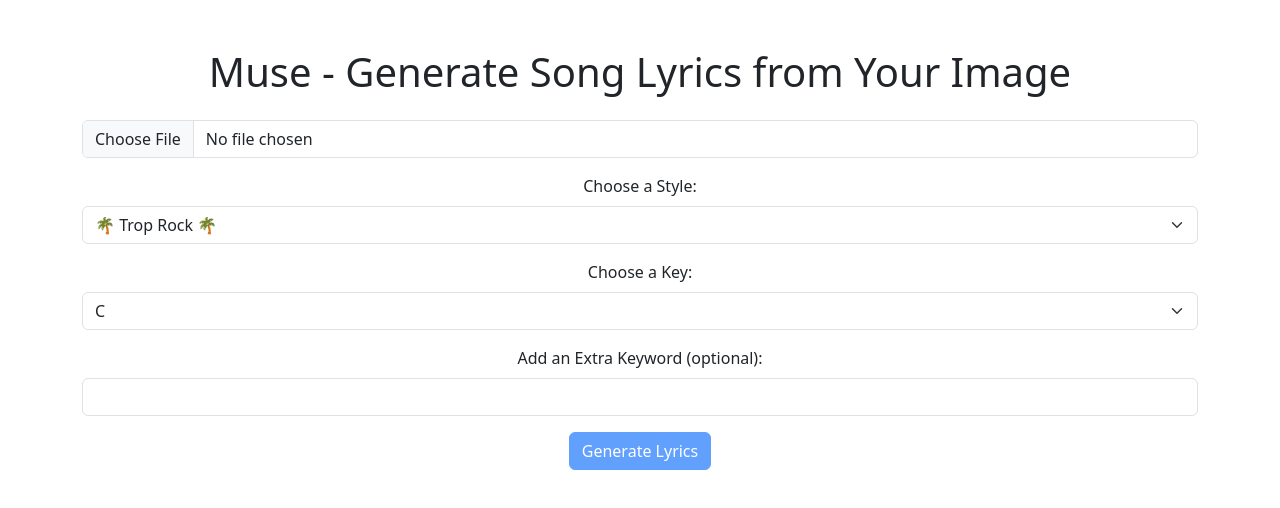
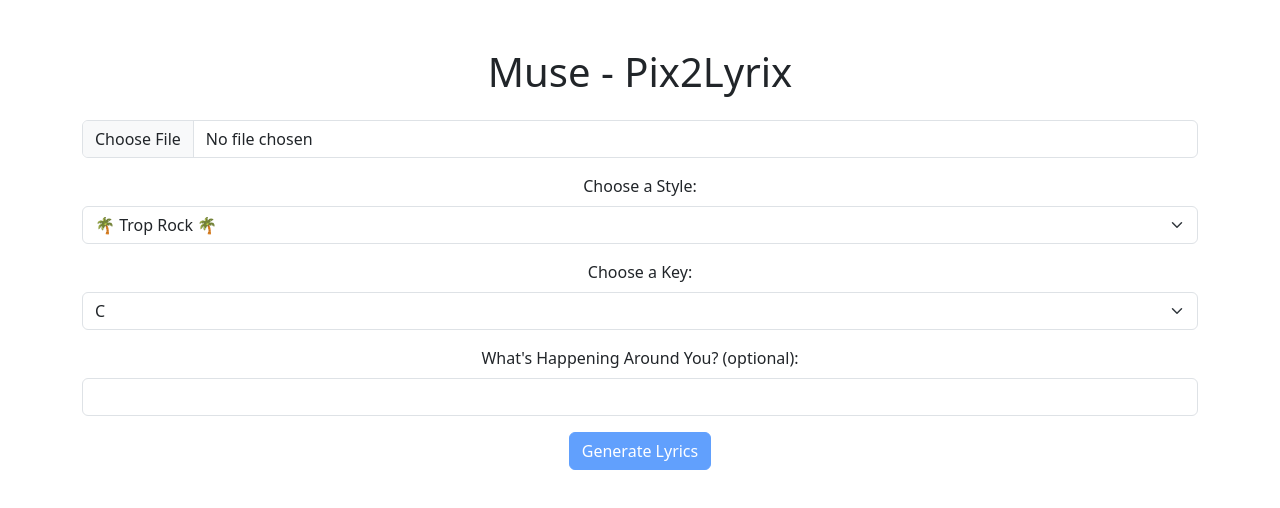
Before and after one commit to JGlessner757/muse, a React (Create React App) app: page / in a window 1280 px wide. Shown: the top 508 px of the page. Built offline with nearby package versions, Linux system fonts and the light colour scheme.

Commit message:
Menu tuning

```diff
--- a/src/components/ImageUpload.js
+++ b/src/components/ImageUpload.js
@@ -93,7 +93,7 @@ Display only the top 5 keywords that are used in the song lyrics, showing each s
 
   return (
     <div className="container mt-5 text-center">
-      <h1 className="mb-4">Muse - Generate Song Lyrics from Your Image</h1>
+      <h1 className="mb-4">Muse - Pix2Lyrix</h1>
 
       <div className="mb-3">
         <input type="file" className="form-control" onChange={handleFileChange} />
@@ -136,7 +136,7 @@ Display only the top 5 keywords that are used in the song lyrics, showing each s
       </div>
 
       <div className="mb-3">
-        <label htmlFor="extra-keyword" className="form-label">Add an Extra Keyword (optional):</label>
+        <label htmlFor="extra-keyword" className="form-label">What's Happening Around You? (optional):</label>
         <input type="text" className="form-control" id="extra-keyword" value={extraKeyword} onChange={(e) => setExtraKeyword(e.target.value)} />
       </div>
 
```
